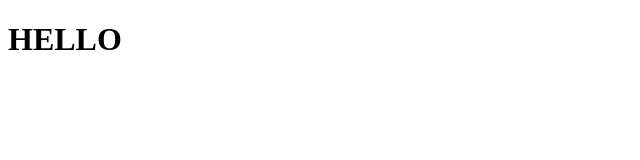
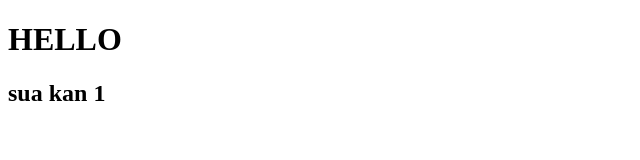
Before and after one commit to tungcder/prj1, a plain HTML site: page index.html in a window 1280 px wide. Shown: the whole page, without its empty margins (0-640 px from the left). Drawn offline with Linux system fonts and the light colour scheme.

Commit message:
sua lan 1

```diff
--- a/index.html
+++ b/index.html
@@ -7,5 +7,6 @@
 </head>
 <body>
     <h1>HELLO</h1>
+    <h2>sua kan 1</h2>
 </body>
 </html>
```
